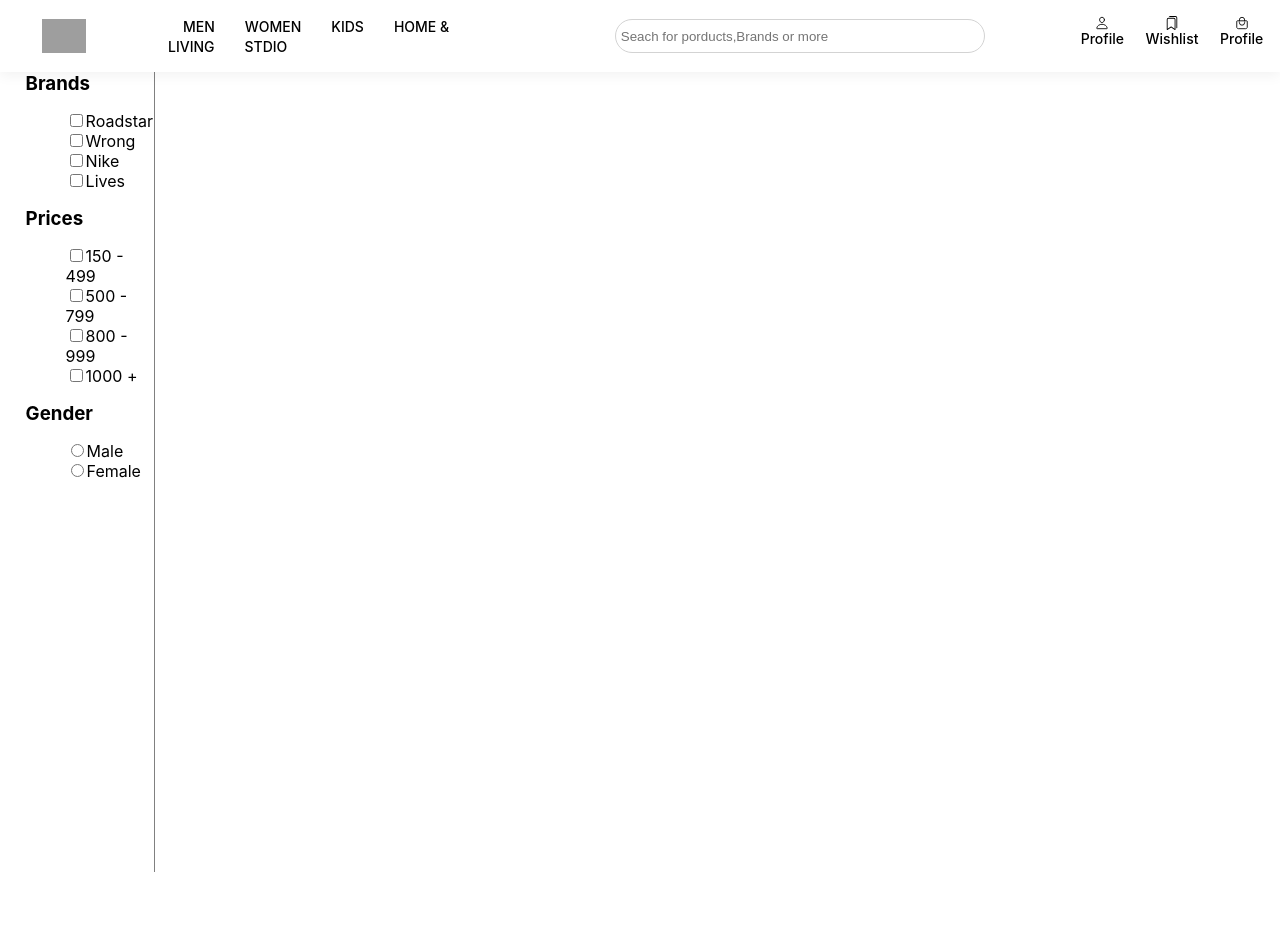
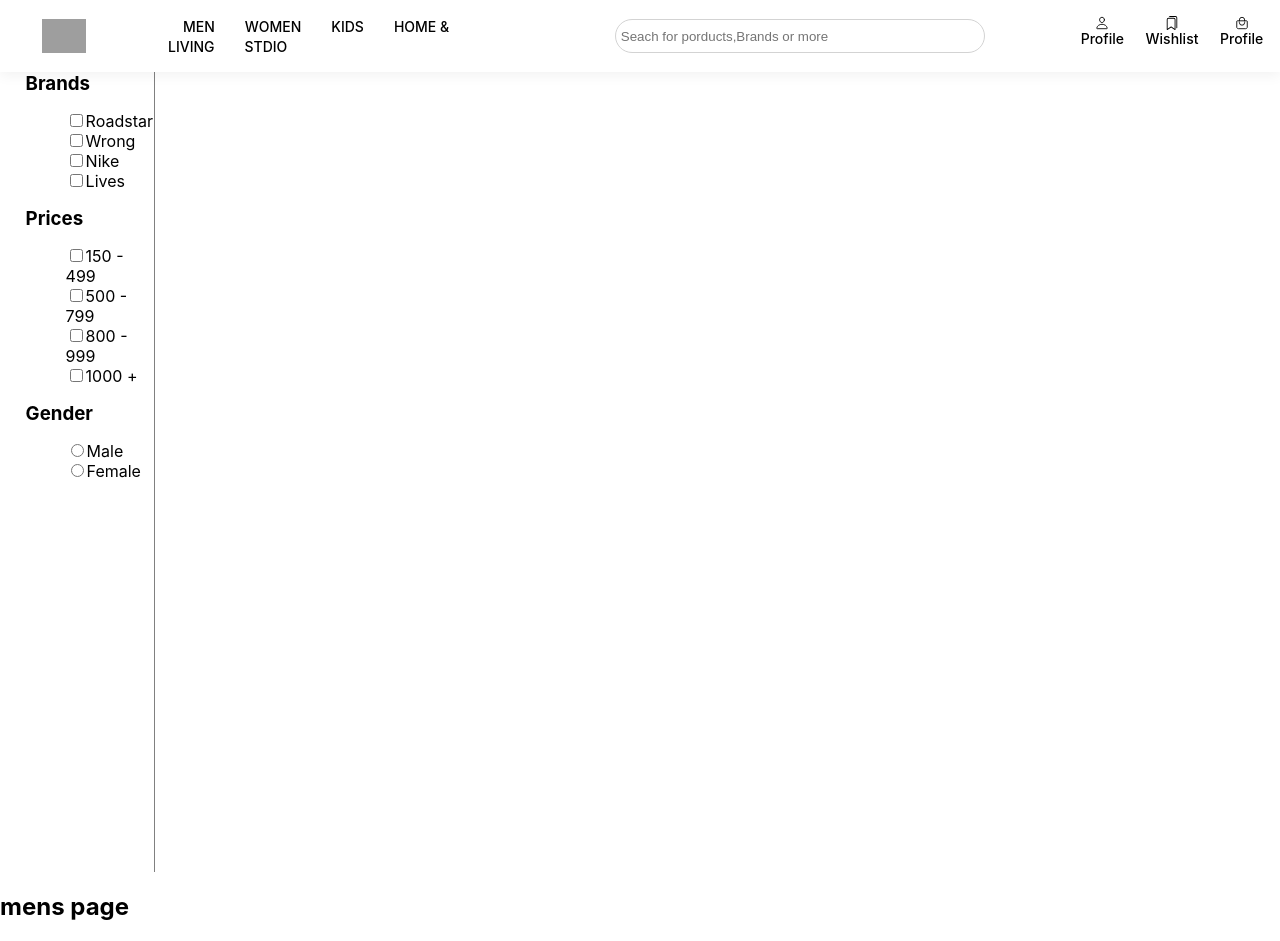
Before and after one commit to thehassanshaikh/Myntra-clone, a React (Create React App) app in the folder myntra/: page / in a window 1280 px wide. Before the commit the page ends 872 px from the top, so only its background shows below. Built offline with nearby package versions, Linux system fonts and the light colour scheme; grey boxes are pictures that could not be loaded; the HTML template or start-up script is replaced by a standard one.

Commit message:
Created mens page

```diff
--- a/myntra/src/App.js
+++ b/myntra/src/App.js
@@ -1,10 +1,15 @@
 import { Navbar } from "./components/Navbar/Navbar";
 import { Sidebar } from "./components/Sidebar/Sidebar";
+import { Mens } from "./components/Mens/Mens";
 function App() {
   return (
     <>
     <Navbar />
+    <div>
     <Sidebar />
+    <Mens />
+    </div>
+
     </>
 
   );
--- /dev/null
+++ b/myntra/src/components/Mens/Mens.jsx
@@ -0,0 +1,10 @@
+import "./Mens.css"
+export const Mens = () => {
+    return(
+        <section className="mens-container">
+            <h1>mens page</h1>
+        </section>
+
+
+    );
+}
```
Also changed, not shown: myntra/src/components/Mens/Mens.css (added).
